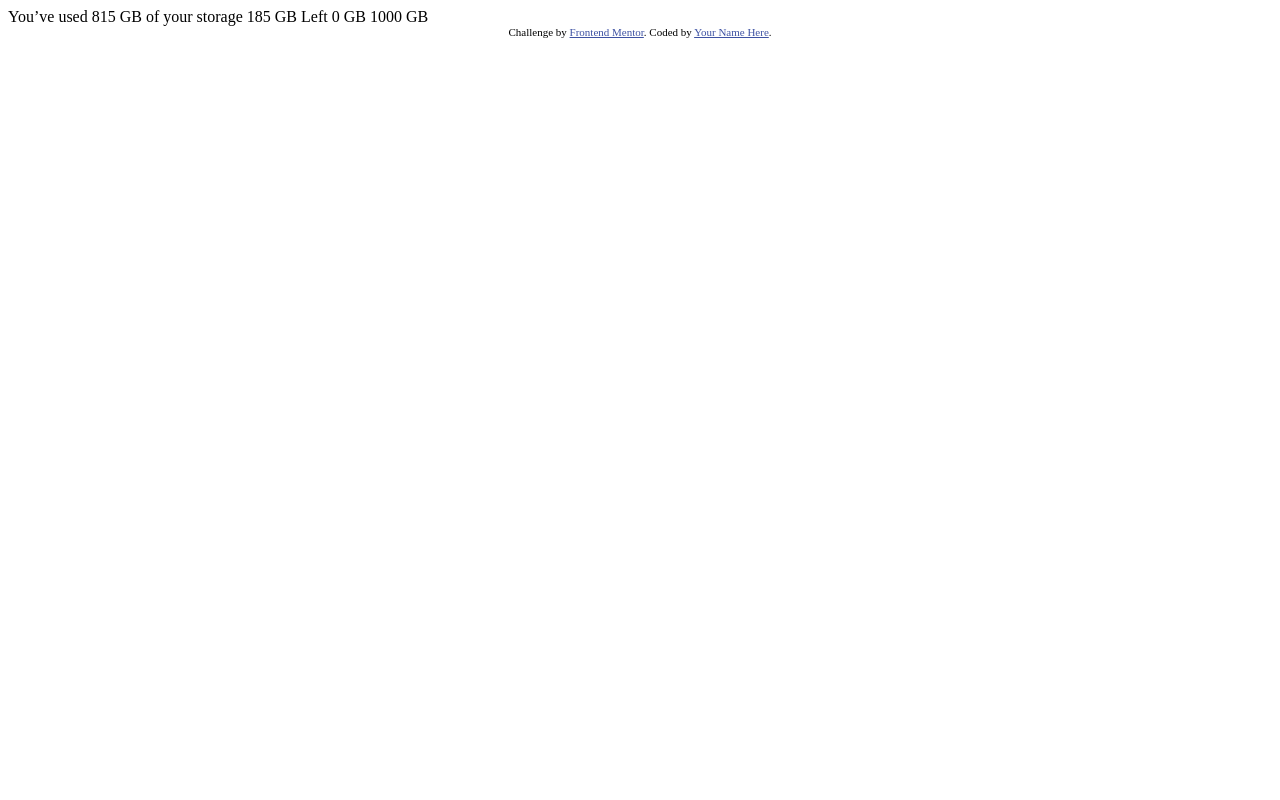
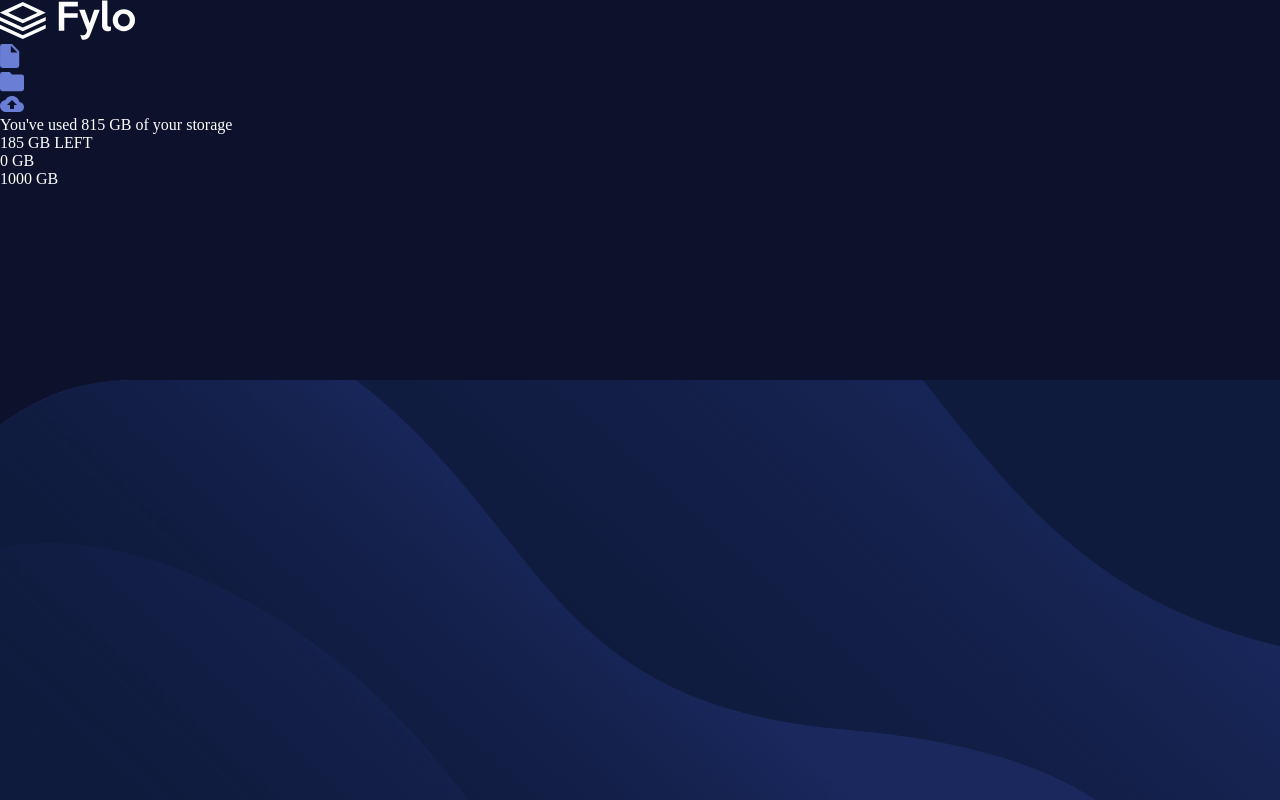
Before and after one commit to pierrePintoo/1-fylo-memory, a plain HTML site: page index.html in a window 1280 px wide. Drawn offline with Linux system fonts and the light colour scheme.

Commit message:
html ready

```diff
--- /dev/null
+++ b/css/style.scss
@@ -0,0 +1,18 @@
+$dark-violet: rgb(12, 18, 44);
+$middle-violet: rgb(30, 44, 105);
+
+* {
+  padding: 0;
+  margin: 0;
+}
+
+body {
+  width: 100vw;
+  height: 100vh;
+  overflow: hidden;
+  background: $dark-violet no-repeat bottom url(./images/bg-desktop.png);
+}
+
+p {
+  color: white;
+}
--- a/index.html
+++ b/index.html
@@ -1,31 +1,40 @@
 <!DOCTYPE html>
 <html lang="en">
   <head>
-  <meta charset="UTF-8">
-  <meta name="viewport" content="width=device-width, initial-scale=1.0"> <!-- displays site properly based on user's device -->
+    <meta charset="UTF-8" />
+    <meta name="viewport" content="width=device-width, initial-scale=1.0" />
+    <!-- displays site properly based on user's device -->
 
-  <link rel="icon" type="image/png" sizes="32x32" href="./images/favicon-32x32.png">
-
+    <link
+      rel="icon"
+      type="image/png"
+      sizes="32x32"
+      href="./images/favicon-32x32.png"
+    />
+    <link rel="stylesheet" href="style.css" />
     <title>Frontend Mentor | Fylo data storage component</title>
 
     <!-- Feel free to remove these styles or customise in your own stylesheet 👍 -->
-  <style>
-    .attribution { font-size: 11px; text-align: center; }
-    .attribution a { color: hsl(228, 45%, 44%); }
-  </style>
   </head>
   <body>
-
-  You’ve used 815 GB of your storage
-
-  185 GB Left
-
-  0 GB
-  1000 GB
-
-  <div class="attribution">
-    Challenge by <a href="https://www.frontendmentor.io?ref=challenge" target="_blank">Frontend Mentor</a>.
-    Coded by <a href="#">Your Name Here</a>.
+    <div class="options-container">
+      <p><img src="images/logo.svg" alt="logo_fylo" /></p>
+      <ul>
+        <li><img src="images/icon-document.svg" alt="document" /></li>
+        <li><img src="images/icon-folder.svg" alt="folder" /></li>
+        <li><img src="images/icon-upload.svg" alt="upload" /></li>
+      </ul>
+    </div>
+    <div class="progression">
+      <div class="progression__infos">
+        <p>You've used 815 GB of your storage</p>
+        <p>185 GB LEFT</p>
+      </div>
+      <div class="progression__barre"></div>
+      <div class="progression__infos">
+        <p>0 GB</p>
+        <p>1000 GB</p>
+      </div>
     </div>
   </body>
 </html>
```
Also changed, not shown: design/desktop-design.jpg (added), design/desktop-preview.jpg (added), design/mobile-design.jpg (added), style.css (added), 5 other files. Lines whose indentation alone changed are shown as unchanged.
